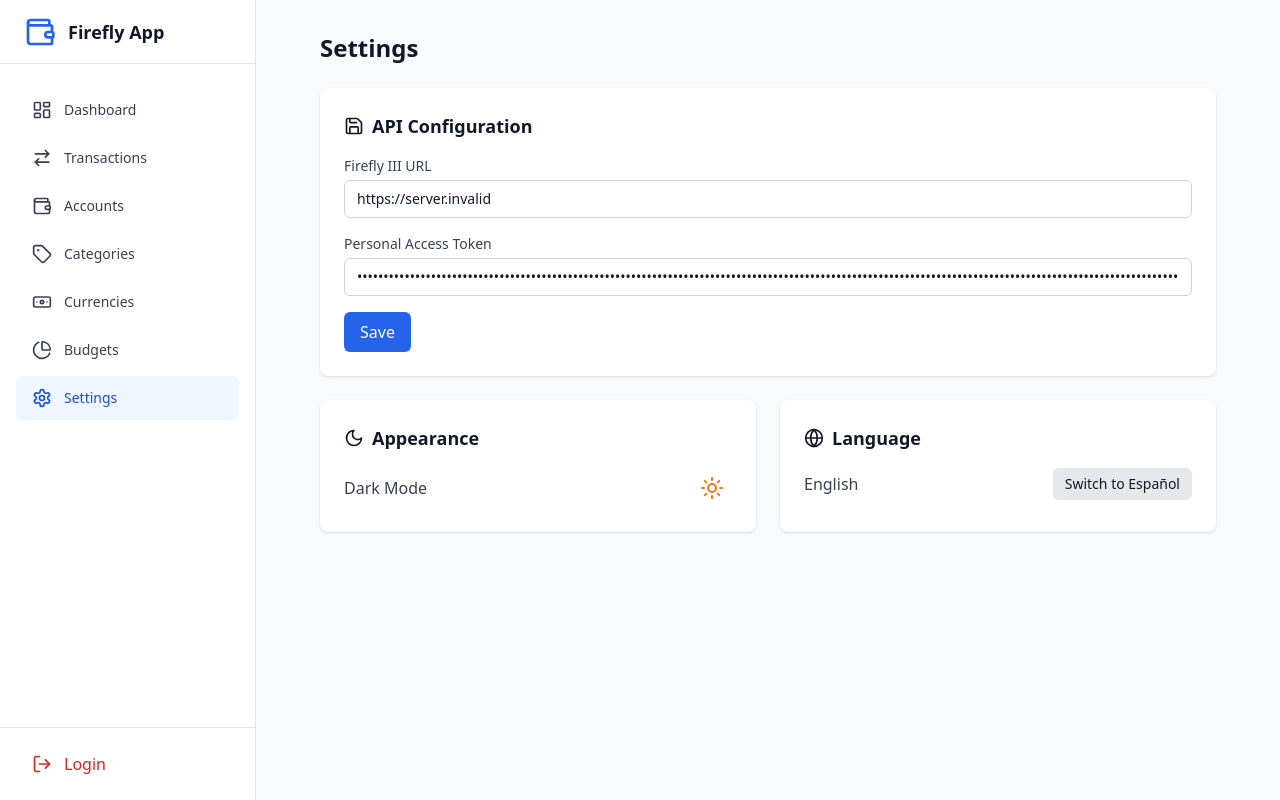
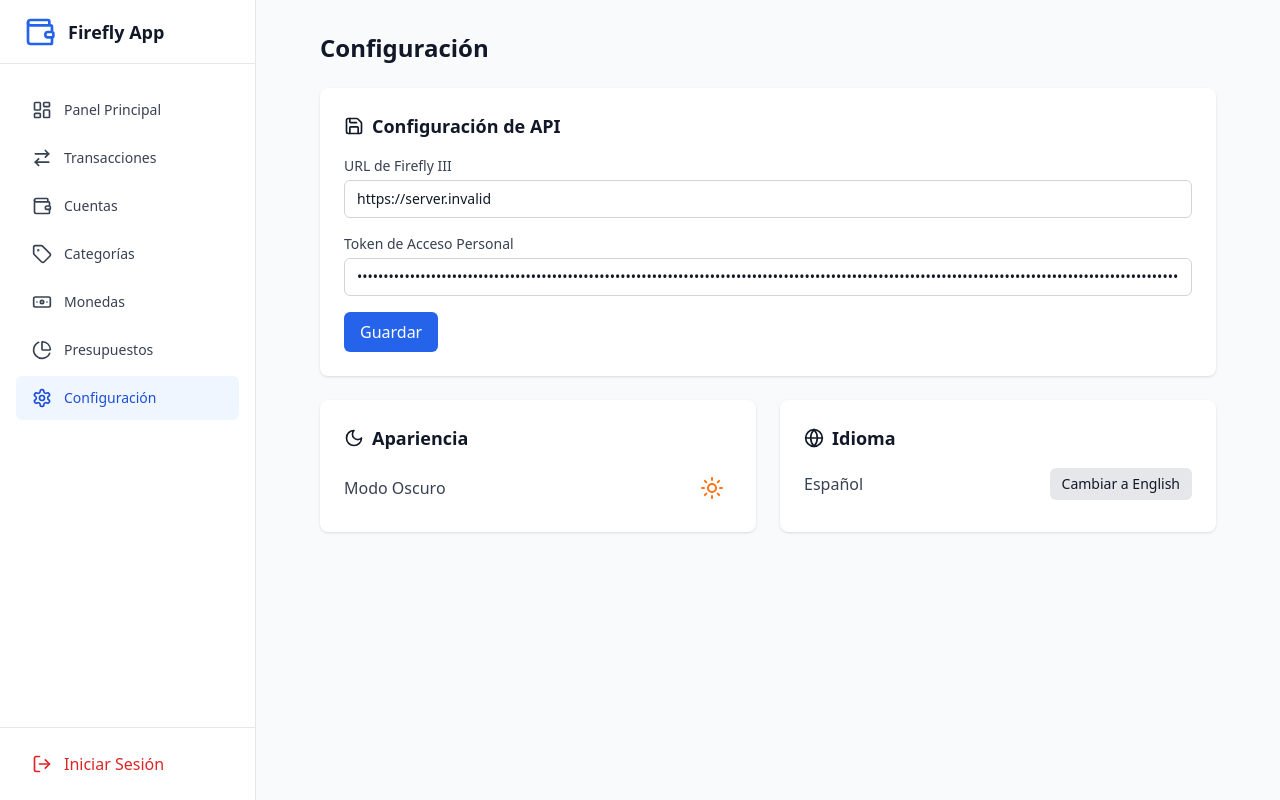
Before and after one commit to buenokevin200/finance-track, a React (Vite) app: page /settings in a window 1280 px wide. Built offline with nearby package versions, Linux system fonts and the light colour scheme; no server answers; sample sign-in values are in the browser's storage.

Commit message:
Agregando mejoras a la traduccion de la app

```diff
--- a/src/components/layout/Sidebar.tsx
+++ b/src/components/layout/Sidebar.tsx
@@ -26,8 +26,8 @@
         { icon: LayoutDashboard, label: t('nav.dashboard'), path: '/' },
         { icon: ArrowRightLeft, label: t('nav.transactions'), path: '/transactions' },
         { icon: Wallet, label: t('nav.accounts'), path: '/accounts' },
-        { icon: Tag, label: 'Categories', path: '/categories' },
-        { icon: Banknote, label: 'Currencies', path: '/currencies' },
+        { icon: Tag, label: t('nav.categories'), path: '/categories' },
+        { icon: Banknote, label: t('nav.currencies'), path: '/currencies' },
         { icon: PieChart, label: t('nav.budgets'), path: '/budgets' },
         { icon: Settings, label: t('nav.settings'), path: '/settings' },
     ];
--- a/src/components/settings/Settings.tsx
+++ b/src/components/settings/Settings.tsx
@@ -30,6 +30,7 @@
     const toggleLanguage = () => {
         const newLang = i18n.language === 'en' ? 'es' : 'en';
         i18n.changeLanguage(newLang);
+        localStorage.setItem('i18nextLng', newLang);
     };
 
     return (
--- a/src/i18n/config.ts
+++ b/src/i18n/config.ts
@@ -2,6 +2,9 @@
 import { initReactI18next } from 'react-i18next';
 import en from './locales/en.json';
 import es from './locales/es.json';
+
+// Retrieve persisted language or default to Spanish
+const savedLanguage = localStorage.getItem('i18nextLng') || 'es';
 
 i18n
     .use(initReactI18next)
@@ -10,8 +13,8 @@
             en: { translation: en },
             es: { translation: es }
         },
-        lng: 'en', // default language
-        fallbackLng: 'en',
+        lng: savedLanguage,
+        fallbackLng: 'es',
         interpolation: {
             escapeValue: false
         }
--- a/src/i18n/locales/en.json
+++ b/src/i18n/locales/en.json
@@ -19,6 +19,8 @@
         "dashboard": "Dashboard",
         "transactions": "Transactions",
         "accounts": "Accounts",
+        "categories": "Categories",
+        "currencies": "Currencies",
         "budgets": "Budgets",
         "settings": "Settings"
     },
--- a/src/i18n/locales/es.json
+++ b/src/i18n/locales/es.json
@@ -19,6 +19,8 @@
         "dashboard": "Panel Principal",
         "transactions": "Transacciones",
         "accounts": "Cuentas",
+        "categories": "Categorías",
+        "currencies": "Monedas",
         "budgets": "Presupuestos",
         "settings": "Configuración"
     },
```
